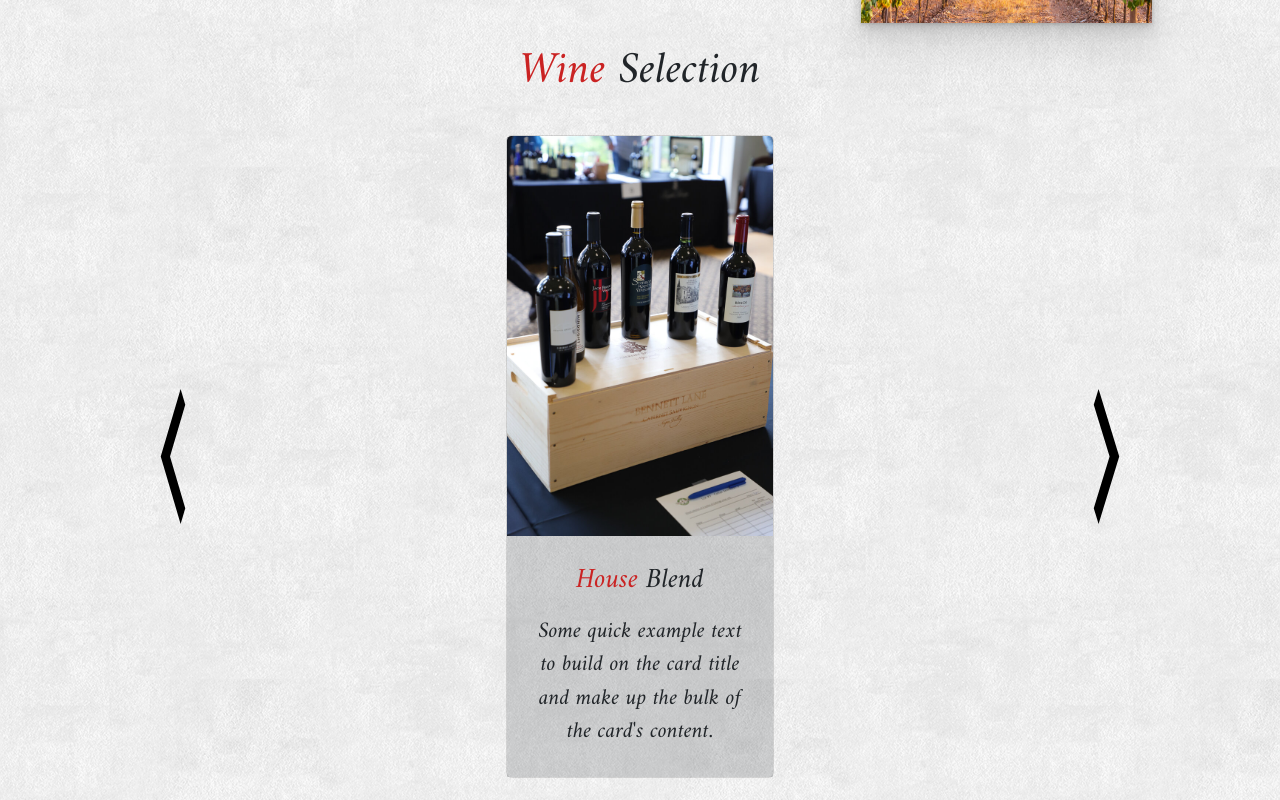
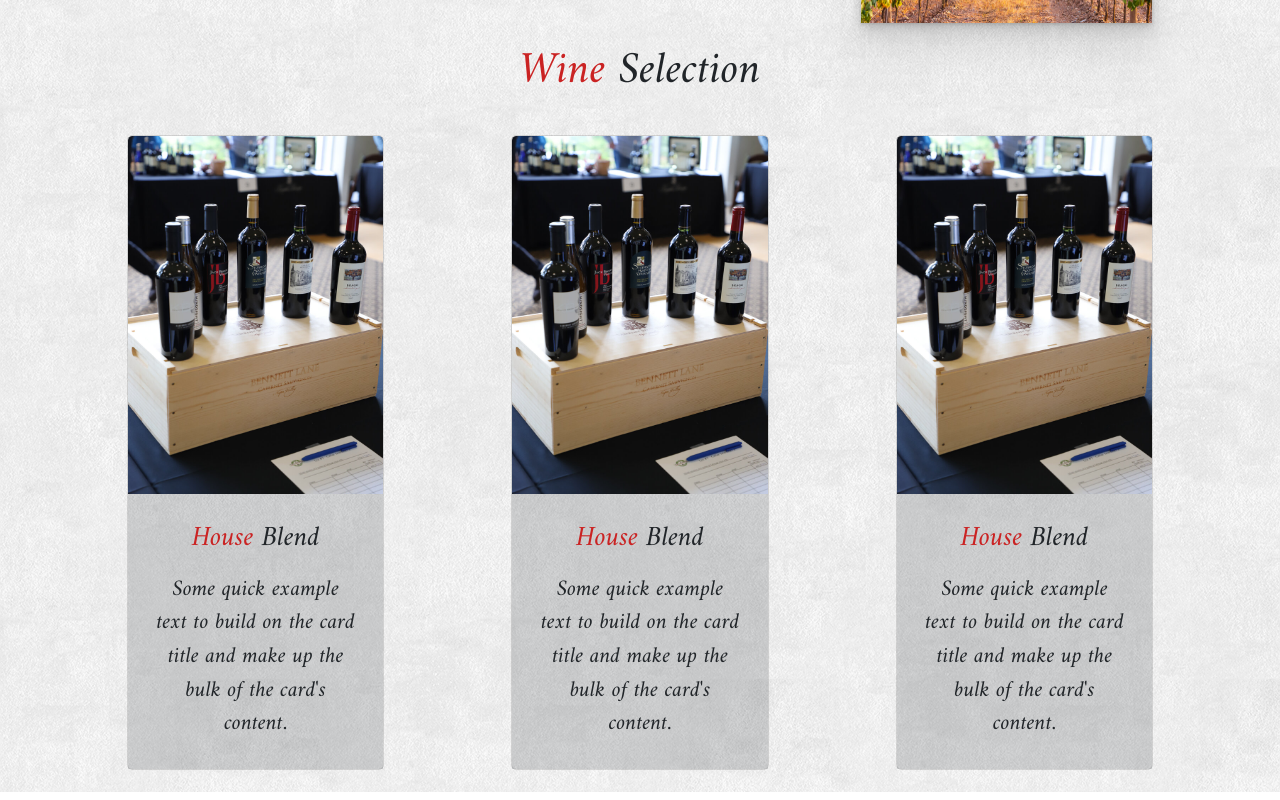
Before and after one commit to Yummy275/design-prac, a React (Create React App) app: page / in a window 1280 px wide. Shown: the part 857-1657 px from the top of the page. Built offline with nearby package versions, Linux system fonts and the light colour scheme; a web font is replaced by a local one.

Commit message:
wine selection responsive

```diff
--- a/src/components/WineSelection.js
+++ b/src/components/WineSelection.js
@@ -1,4 +1,4 @@
-import React from 'react';
+import React, { useRef } from 'react';
 import styles from './WineSelection.module.css';
 
 import WineSelectionTab from './WineSelectionTab';
@@ -7,6 +7,12 @@ import la from '../images/arrowbtnL.svg';
 import ra from '../images/arrowbtnR.svg';
 
 const WineSelection = () => {
+    const tabsContainerRef = useRef();
+
+    const raClick = () => {
+        tabsContainerRef.current.style.transform.translate('12rem');
+    };
+
     return (
         <div className={styles.mainContainer}>
             <div className={styles.titleDiv}>
@@ -15,15 +21,22 @@ const WineSelection = () => {
                 </h2>
             </div>
             <div className={styles.blendsContainer}>
-                <img className={styles.arrow} src={la}></img>
+                <img className={`${styles.arrow} d-md-none`} src={la}></img>
                 <div className={styles.tabsWindow}>
-                    <div className={styles.tabsContainer}>
+                    <div
+                        ref={tabsContainerRef}
+                        className={styles.tabsContainer}
+                    >
                         <WineSelectionTab></WineSelectionTab>
                         <WineSelectionTab></WineSelectionTab>
                         <WineSelectionTab></WineSelectionTab>
                     </div>
                 </div>
-                <img className={styles.arrow} src={ra}></img>
+                <img
+                    className={`${styles.arrow} d-md-none`}
+                    src={ra}
+                    onClick={raClick}
+                ></img>
             </div>
         </div>
     );
--- a/src/components/WineSelection.module.css
+++ b/src/components/WineSelection.module.css
@@ -13,19 +13,32 @@
 }
 
 .tabsWindow {
-    width: 12rem;
+    width: 11.5rem;
     overflow: hidden;
     margin: 0 auto;
 }
 
 .tabsContainer {
-    width: 36rem;
+    width: 34.5rem;
     display: flex;
     text-align: center;
+    transition: translate 1s ease-in;
+    transform: translate(0);
+}
+
+@media (min-width: 768px) {
+    .tabsWindow {
+        width: 100%;
+    }
+
+    .tabsContainer {
+        width: 100%;
+        justify-content: space-evenly;
+    }
 }
 
 .arrow {
-    height: 6rem;
+    height: 4rem;
     width: 1.2rem;
     margin: 0 auto 0 auto;
 }
--- a/src/components/WineSelectionTab.js
+++ b/src/components/WineSelectionTab.js
@@ -6,7 +6,11 @@ import Card from 'react-bootstrap/Card';
 const WineTastingTab = () => {
     return (
         <Card className="stdBoxShadow" className={styles.mainContainer}>
-            <Card.Img variant="top" src={houseBlendImg} />
+            <Card.Img
+                className={styles.cardImg}
+                variant="top"
+                src={houseBlendImg}
+            />
             <Card.Body style={{ backgroundColor: '#373e4033' }}>
                 <Card.Title>
                     <span className="redText">House</span> Blend
--- a/src/components/WineSelectionTab.module.css
+++ b/src/components/WineSelectionTab.module.css
@@ -1,4 +1,8 @@
 .mainContainer {
     background: none;
-    width: 12rem;
+    width: 11.5rem;
 }
+
+.cardImg {
+    height: 16rem;
+}
```
